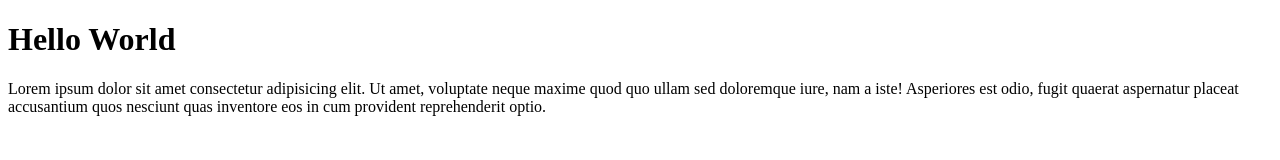
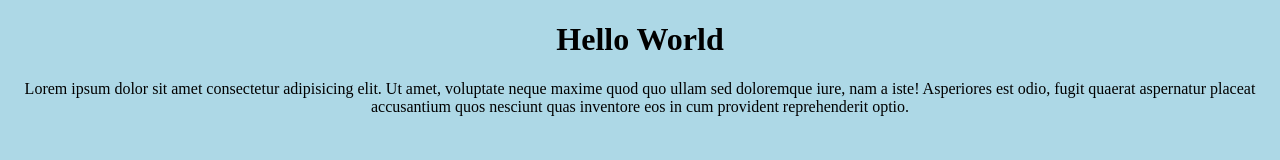
Before and after one commit to jayswebsolutions/test, a plain HTML site: page index.html in a window 1280 px wide. Drawn offline with Linux system fonts and the light colour scheme.

Commit message:
added css and js

```diff
--- /dev/null
+++ b/css/style.css
@@ -0,0 +1,4 @@
+body {
+    text-align: center;
+    background-color: lightblue;
+}
--- a/index.html
+++ b/index.html
@@ -4,10 +4,13 @@
     <meta charset="UTF-8">
     <meta http-equiv="X-UA-Compatible" content="IE=edge">
     <meta name="viewport" content="width=device-width, initial-scale=1.0">
+    <link rel="stylesheet" href="/css/style.css">
     <title>Document</title>
 </head>
 <body>
     <h1>Hello World</h1>
     <p>Lorem ipsum dolor sit amet consectetur adipisicing elit. Ut amet, voluptate neque maxime quod quo ullam sed doloremque iure, nam a iste! Asperiores est odio, fugit quaerat aspernatur placeat accusantium quos nesciunt quas inventore eos in cum provident reprehenderit optio.</p>
 </body>
+
+<script src="/js/main.js"></script>
 </html>
--- /dev/null
+++ b/js/main.js
@@ -0,0 +1 @@
+console.log('I hope it worked again!')
```
